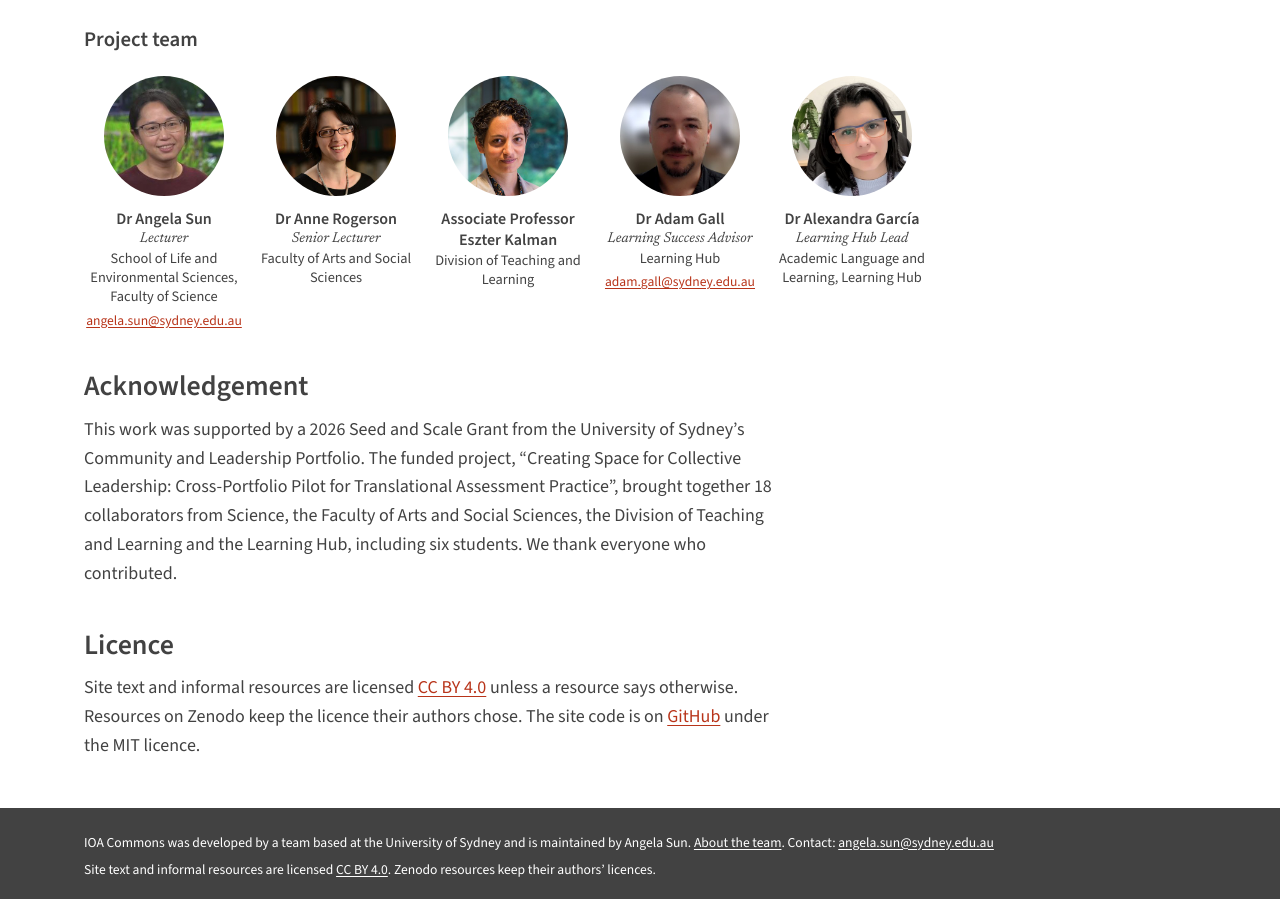
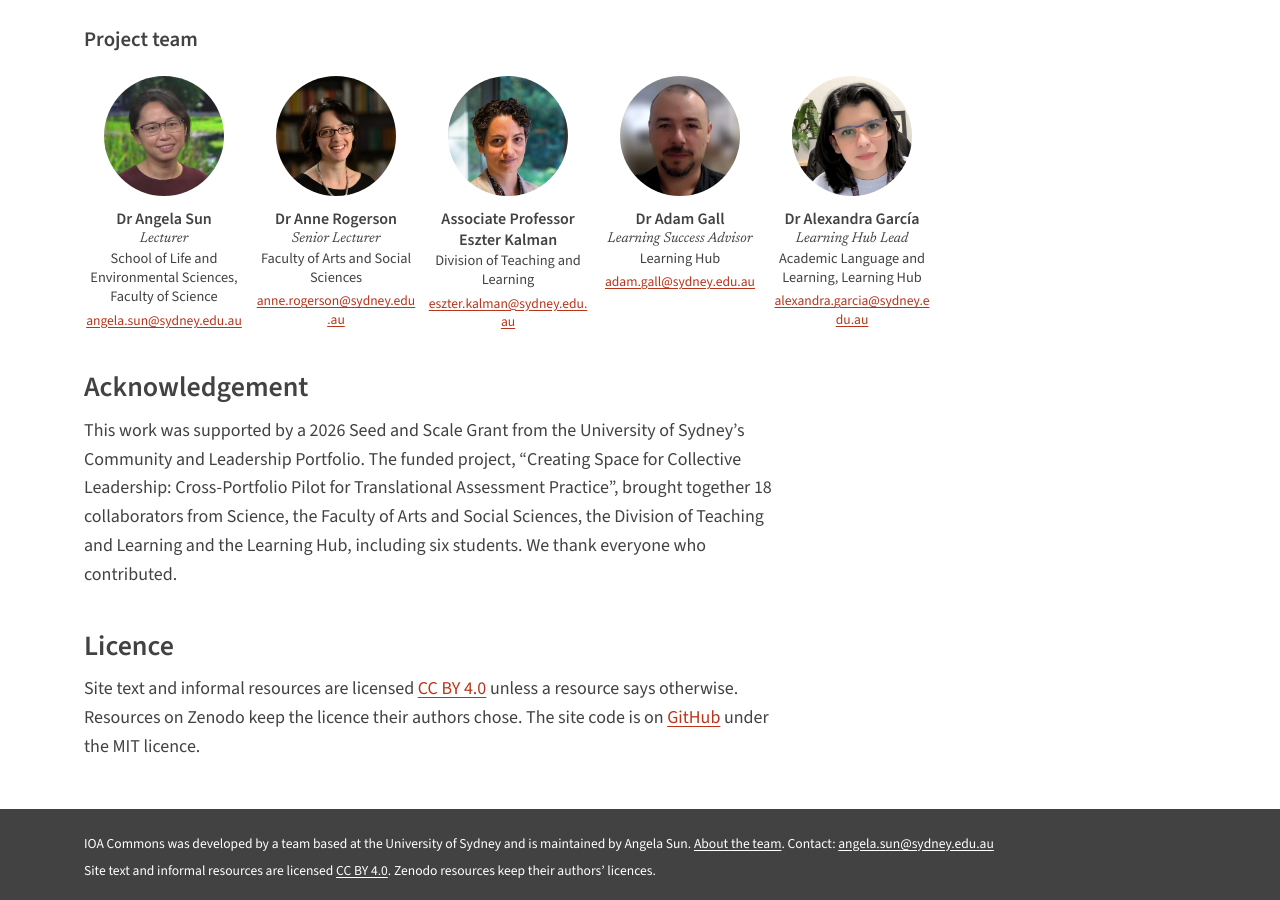
Before and after one commit to HelloAngela/ioa-hub, a Jekyll site: the page built from about.md, in a window 1280 px wide and 900 px high, scrolled down 726 px. Built offline with Jekyll 4.4.1, drawn with Linux system fonts in a browser that asks for light colours.

Commit message:
About: add team email addresses (all agreed)
Co-Authored-By: Claude Opus 5.5 <noreply@anthropic.com>

```diff
--- a/_data/team.yml
+++ b/_data/team.yml
@@ -15,10 +15,12 @@
   role: Senior Lecturer
   unit: Faculty of Arts and Social Sciences
   photo: anne-rogerson.jpg
+  email: anne.rogerson@sydney.edu.au
   group: Project team
 - name: Associate Professor Eszter Kalman
   unit: Division of Teaching and Learning
   photo: eszter-kalman.jpg
+  email: eszter.kalman@sydney.edu.au
   group: Project team
 - name: Dr Adam Gall
   role: Learning Success Advisor
@@ -30,4 +32,5 @@
   role: Learning Hub Lead
   unit: Academic Language and Learning, Learning Hub
   photo: alexandra-garcia.jpg
+  email: alexandra.garcia@sydney.edu.au
   group: Project team
```
